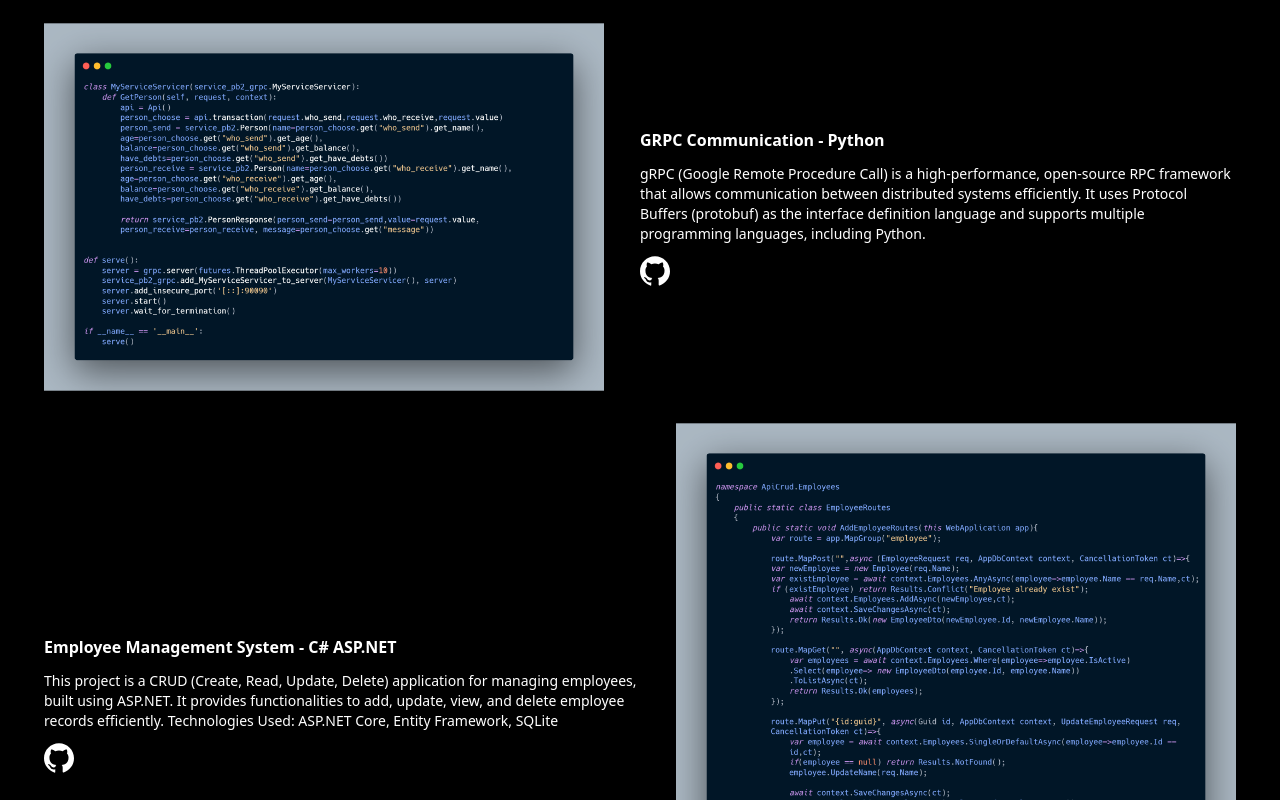
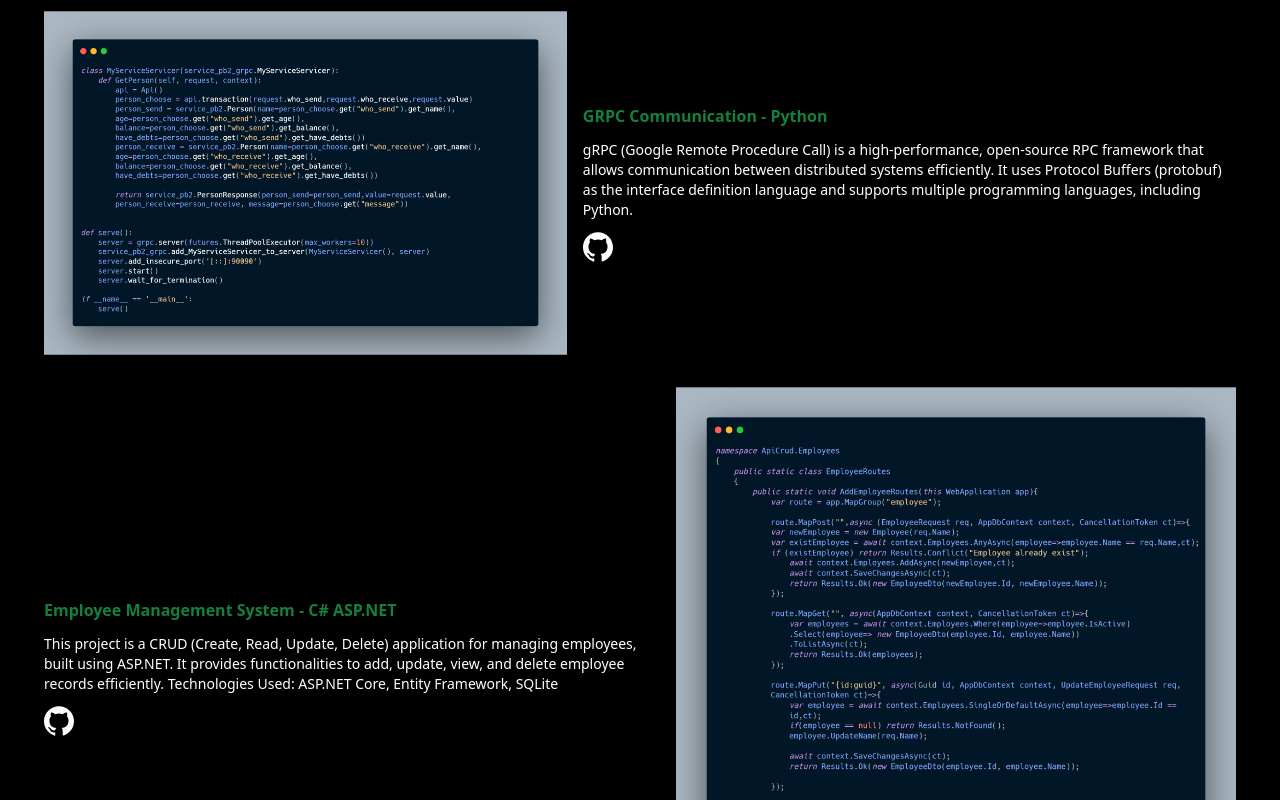
Before and after one commit to Hora-keven/portfolio, a React (Vite) app: page / in a window 1280 px wide. Shown: the part 1720-2520 px from the top of the page. Built offline with nearby package versions, Linux system fonts and the light colour scheme.

Commit message:
style: css

```diff
--- a/src/Components/ProjectsCard.tsx
+++ b/src/Components/ProjectsCard.tsx
@@ -4,27 +4,29 @@ export default function ProjectsCard({ image, title, content, rigth = true, link
     return (
 
         rigth ? (
-            <div className=" w-full flex flex-row justify-between p-2">
-                <div className="w-[35rem]">
+            <div className="w-full flex flex-col md:flex-row gap-4 justify-between p-2">
+            <div className="w-full md:w-[97rem]">
                 <img src={image} alt="" />
             </div>
-                <div className="w-[50%] flex justify-center flex-col gap-3">
-                    <h3 className="font-bold">{title}</h3>
+            <div className="flex justify-center flex-col gap-3">
+                <h3 className="font-bold text-green-700">{title}</h3>
                 <p className="text-sm">{content}</p>
                 <a href={link}><span><SiGithub size={30} /></span></a>
             </div>
         </div>
+
         )
  :
-            <div className=" w-full flex flex-row justify-between p-2">
-                <div className="w-[50%] flex justify-center flex-col gap-3">
-                    <h3 className="font-bold">{title}</h3>
+ <div className="w-full flex flex-col md:flex-row gap-4 justify-between p-2">
+ <div className="w-full md:w-[50%] flex justify-center flex-col gap-3 order-2 md:order-1">
+     <h3 className="font-bold text-green-700">{title}</h3>
      <p className="text-sm">{content}</p>
-                    <a  href={link}><span><SiGithub size={30} /></span></a>
+     <a href={link}><span><SiGithub size={30} /></span></a>
  </div>
-                <div className="w-[35rem] relative">
-                    <img src={image} alt="" className="object-cover" />
+ <div className="w-full md:w-[35rem] order-1 md:order-2">
+     <img src={image} alt="" className="object-cover w-full" />
  </div>
 </div>
+
     )
 }
```
Lines whose indentation alone changed are shown as unchanged.
